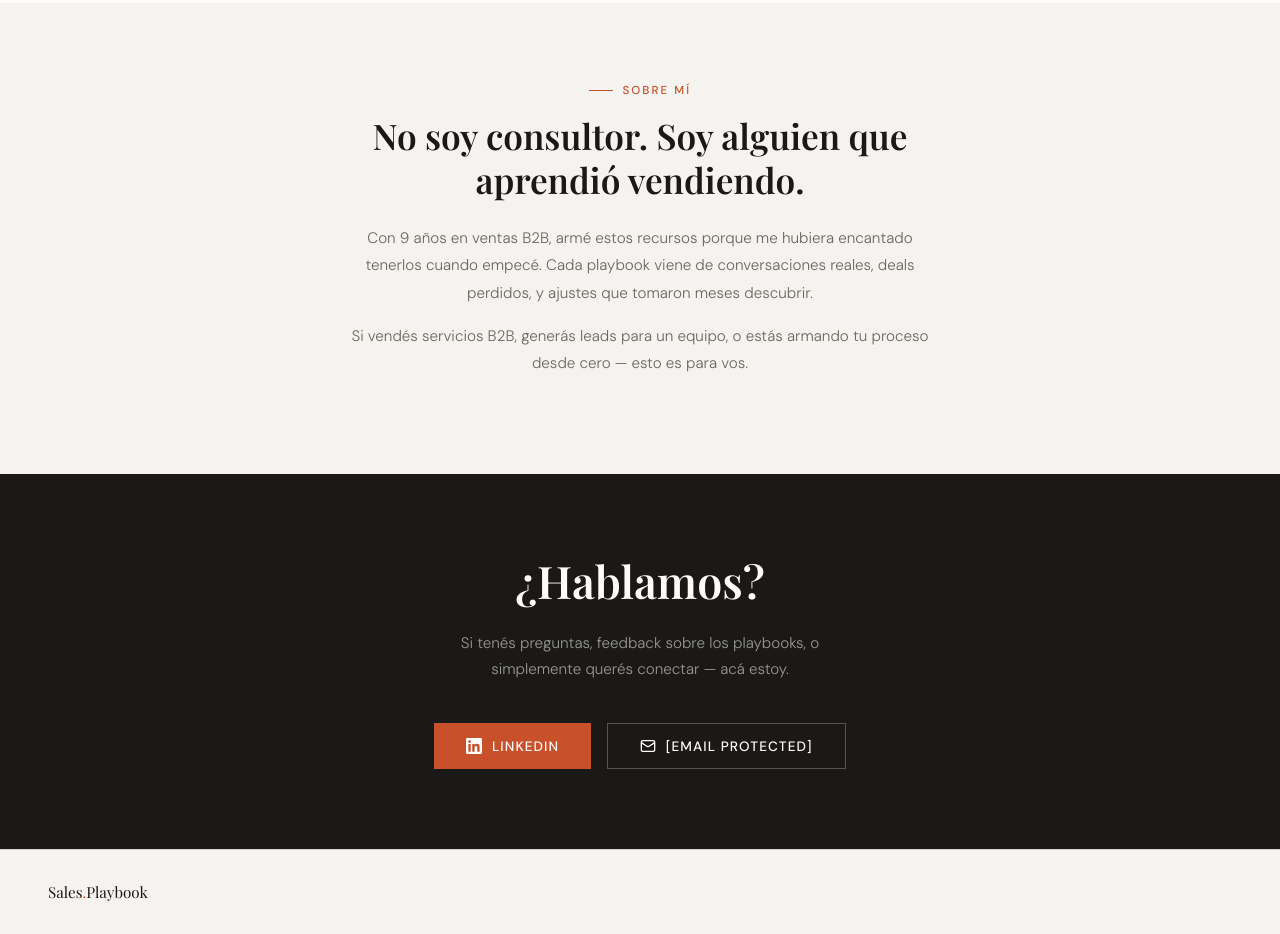
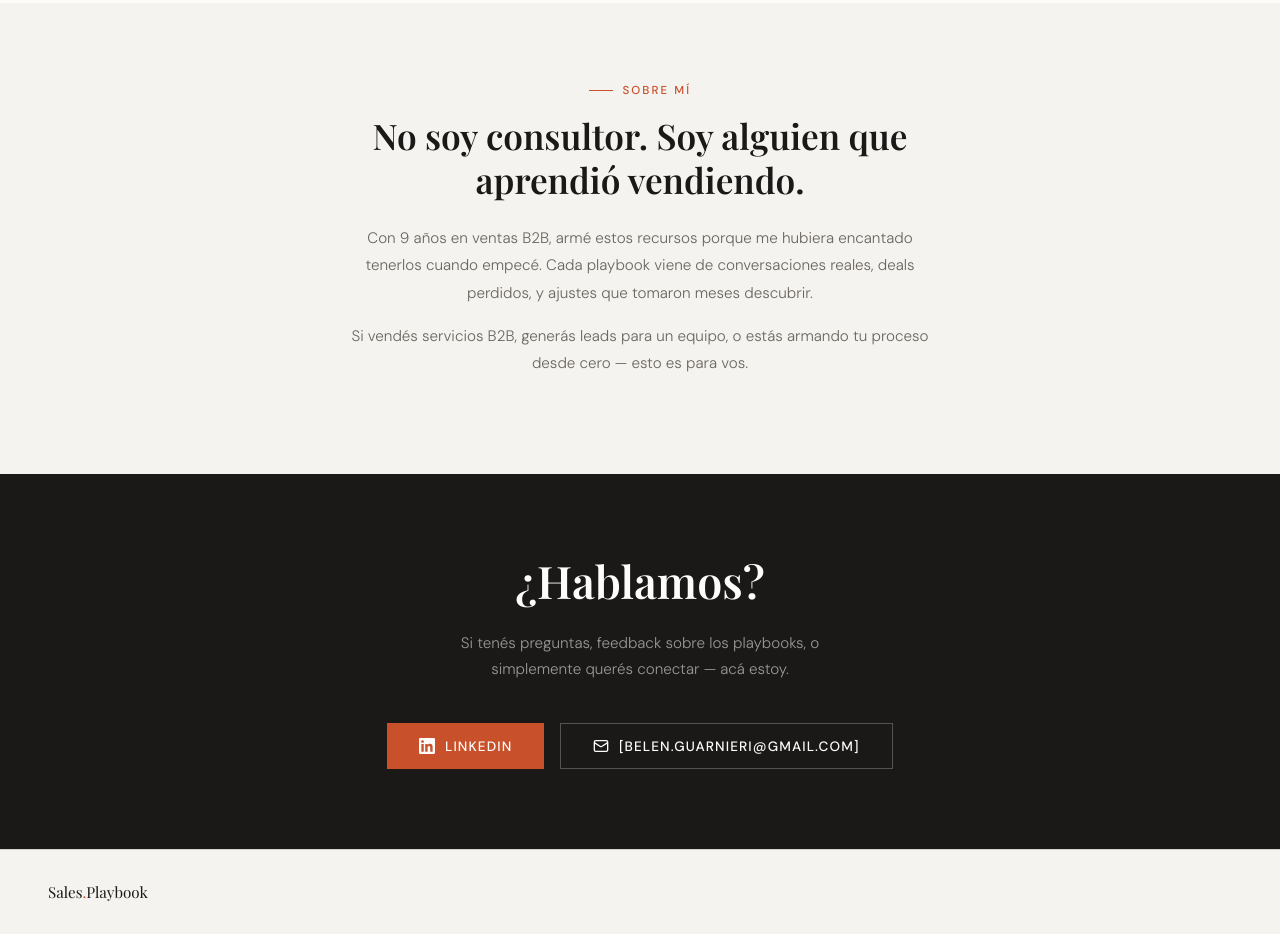
Before and after one commit to belenguarnieri/sales.playbooks, a plain HTML site: page index.html in a window 1280 px wide. Shown: the part 1675-2609 px from the top of the page. Drawn offline with nearby package versions, Linux system fonts and the light colour scheme.

Commit message:
Update index.html

```diff
--- a/index.html
+++ b/index.html
@@ -571,7 +571,7 @@
     </a>
     <a href="/cdn-cgi/l/email-protection#84e6e1e8e1eaaae3f1e5f6eaede1f6edc4e3e9e5ede8aae7ebe9" class="btn-primary" style="display:flex;align-items:center;gap:.6rem;background:transparent;border:1px solid rgba(255,255,255,.25);color:var(--white);">
       <svg width="16" height="16" viewBox="0 0 24 24" fill="none" stroke="currentColor" stroke-width="2"><rect x="2" y="4" width="20" height="16" rx="2"/><path d="m22 7-8.97 5.7a1.94 1.94 0 0 1-2.06 0L2 7"/></svg>
-      <span class="__cf_email__" data-cfemail="d6b4b3bab3b8f8b1a3b7a4b8bfb3a4bf96b1bbb7bfbaf8b5b9bb">[email&#160;protected]</span>
+      <span class="__cf_email__" data-cfemail="d6b4b3bab3b8f8b1a3b7a4b8bfb3a4bf96b1bbb7bfbaf8b5b9bb">[belen.guarnieri@gmail.com]</span>
     </a>
   </div>
 </section>
```
